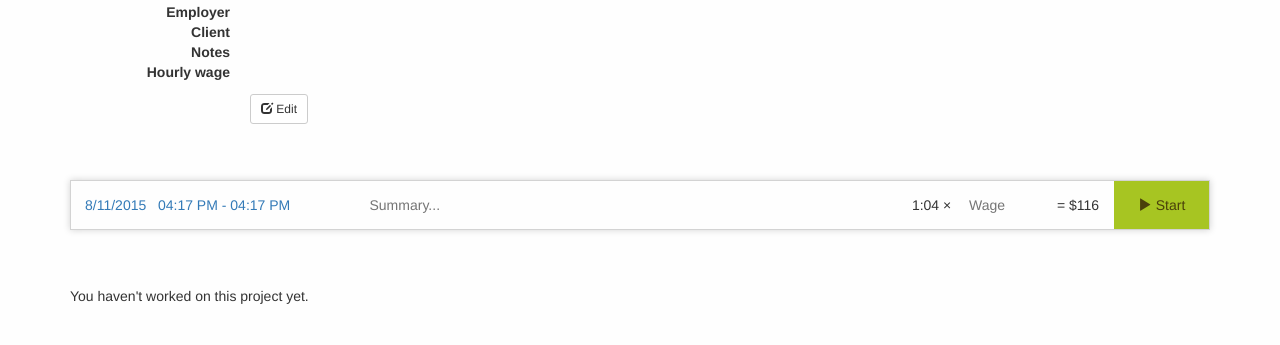
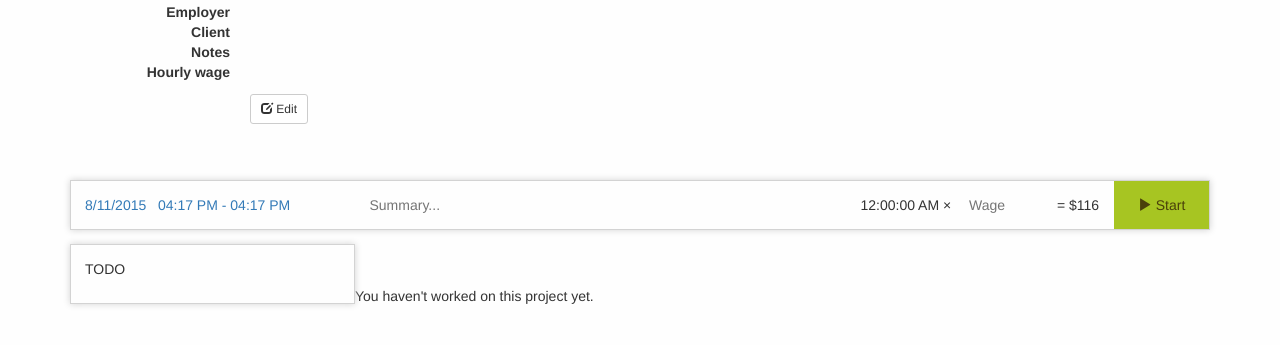
Before and after one commit to codedust/planckton, a Django app: template timetracker/templates/timetracker/show_project.html in a window 1280 px wide. Shown: the part 176-521 px from the top of the page. Run offline with Django 3.2, Linux system fonts and the light colour scheme; the template is opened without the code that fills it, so the values that code supplies are empty; some libraries are stand-ins or nearby versions.

Commit message:
Improve timeframe UI

```diff
--- a/timetracker/static/timetracker/style.css
+++ b/timetracker/static/timetracker/style.css
@@ -12,6 +12,10 @@
   background-color: #fefefe;
   margin: 0;
   padding: 2em 0 5em 0;
+}
+
+.initiallyhidden {
+  display: none;
 }
 
 .fullwidth {
@@ -68,6 +72,21 @@
   margin: 4em 0;
 }
 
+.timeframe-form-popup {
+  position: relative;
+  top: -3em;
+  border: 1px solid lightgray;
+  box-shadow: 0 0 .5em lightgray;
+  padding: 1em;
+}
+
+.timeframe-running {
+  background-color: #FFD9A9;
+  background-image: linear-gradient(45deg, rgba(255, 255, 255, 0.15) 25%, transparent 25%, transparent 50%, rgba(255, 255, 255, 0.15) 50%, rgba(255, 255, 255, 0.15) 75%, transparent 75%, transparent);
+  background-size: 40px 40px;
+  animation: 2s linear 0s normal none infinite running progress-bar-stripes;
+}
+
 .timeframe-table thead th {
   padding: 1em;
   border-bottom: 1px solid lightgray;
@@ -82,6 +101,7 @@
 }
 
 .a-padding1 {
+  display: inline-block;
   padding: 1em;
   cursor: pointer;
 }
--- a/timetracker/templates/timetracker/show_project.html
+++ b/timetracker/templates/timetracker/show_project.html
@@ -30,17 +30,21 @@
     <form class="row timeframe-form">
       <a class="current-datetime col-md-3 a-padding1"><span class="datetime-startdate"></span>&nbsp;&nbsp;&nbsp;<span class="datetime-starttime"></span> - <span class="datetime-endtime"></span></a>
       <input class="col-md-4 input-padding1" type="text" value="" placeholder="Summary...">
-      <span class="text-right col-md-4">1:04 &times; <input type="number" min="0" step="0.01" class="input-padding1" style="width: 7em;" placeholder="Wage"> = $116</span>
-      <button type="button" class="col-md-1 button-green pull-right button-padding1"><span class="glyphicon glyphicon-play"></span> Start</button>
-      <button type="button" class="col-md-1 button-orange button-padding1 hidden"><span class="glyphicon glyphicon-play"></span> Stop</button>
-      <button type="button" class="col-md-1 button-blue button-padding1 hidden"><span class="glyphicon glyphicon-ok"></span> Save</button>
+      <span class="text-right col-md-4"><span class="datetime-timediff"></span> &times; <input type="number" min="0" step="0.01" class="input-padding1" style="width: 7em;" placeholder="Wage"> = $116</span>
+      <button type="button" class="col-md-1 button-starttimer button-green pull-right button-padding1"><span class="glyphicon glyphicon-play"></span> Start</button>
+      <button type="button" class="col-md-1 button-stoptimer button-orange pull-right button-padding1 initiallyhidden"><span class="glyphicon glyphicon-pause"></span> Stop</button>
+      <button type="submit" class="col-md-1 button-savetimeframe button-blue pull-right button-padding1 initiallyhidden"><span class="glyphicon glyphicon-ok"></span> Save</button>
     </form>
+
+    <div class="timeframe-form-popup col-md-3">
+      <p>TODO</p>
+    </div>
 
     {% if timeframe_set %}
       <table class="timeframe-table fullwidth table-striped margin-bottom2">
         <thead>
           <tr><th>Saved timeframes</th></tr>
-        </thsead>
+        </thead>
         <tfoot>
           <tr><td>
             <span class="col-md-4 col-md-offset-7 text-right padding1">&Sigma; $123.12</span>
```
Also changed, not shown: timetracker/static/timetracker/app.js (+42 -7 lines).
